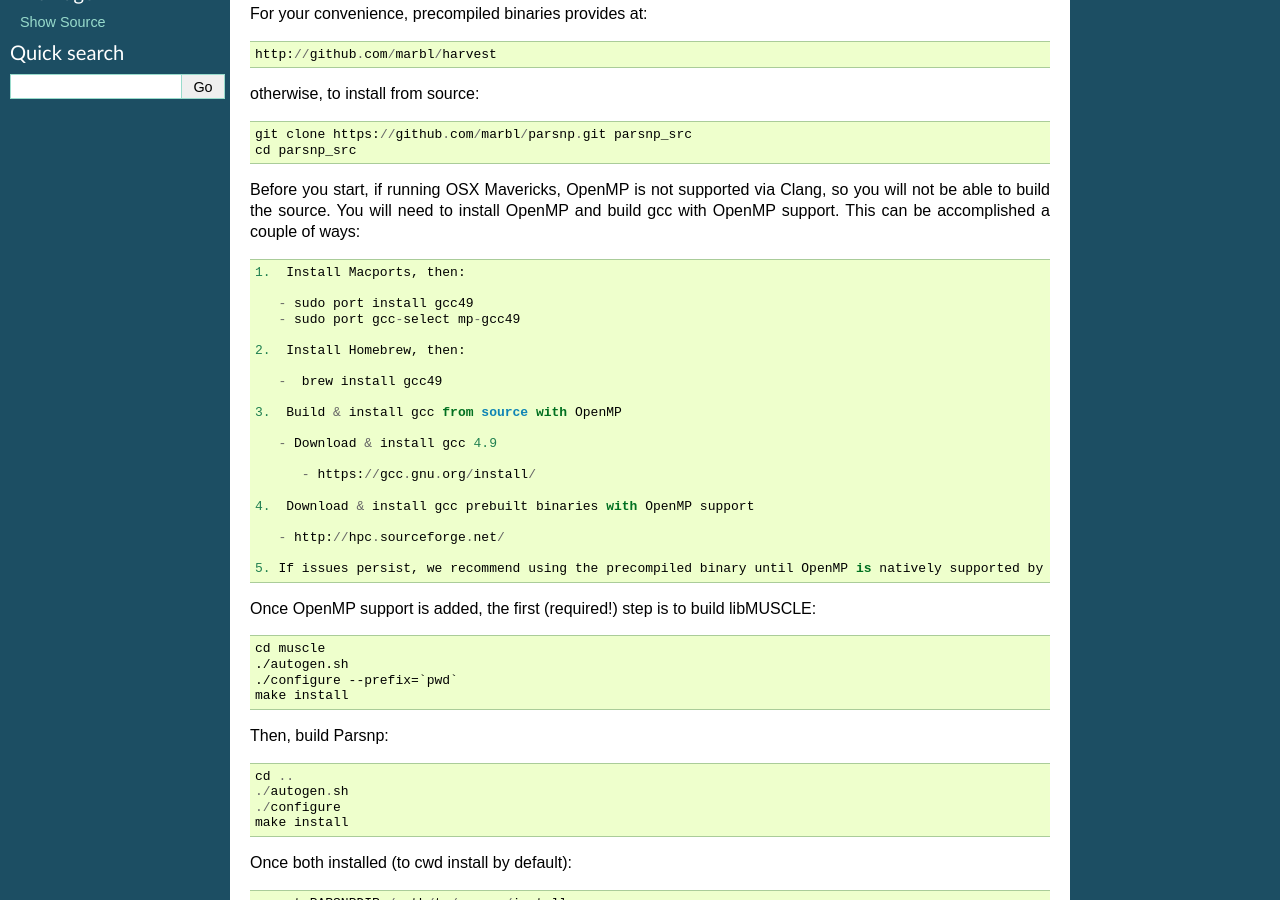
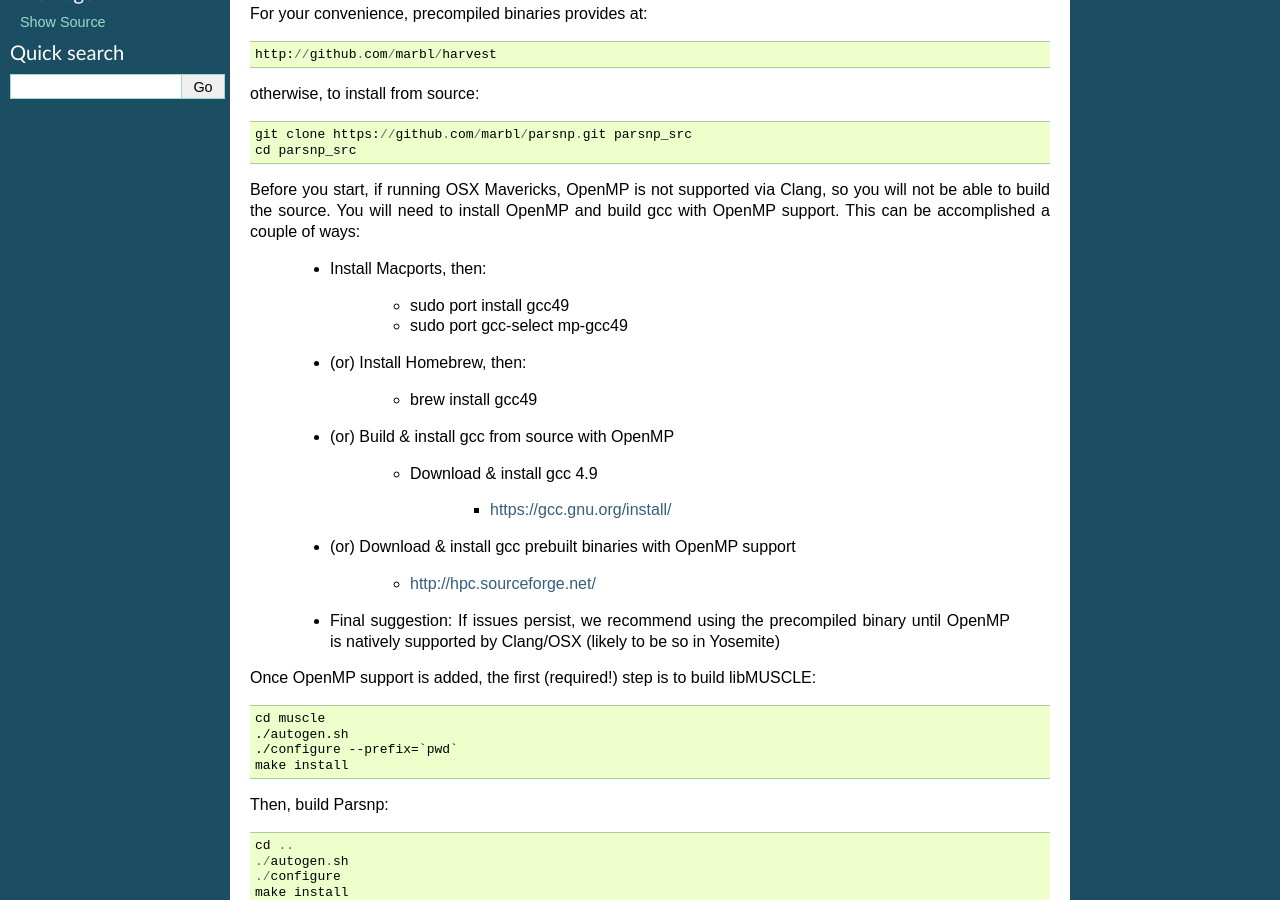
Before and after one commit to marbl/harvest, a Sphinx documentation site: the page built from docs/content/parsnp/installation.rst, in a window 1280 px wide and 900 px high, scrolled down 322 px. Built offline with Sphinx 7.4.7, drawn with Linux system fonts in a browser that asks for light colours; pages that are not in the unit, such as notebooks, are missing from menus.

Commit message:
Update installation.rst

```diff
--- a/docs/content/parsnp/installation.rst
+++ b/docs/content/parsnp/installation.rst
@@ -22,29 +22,28 @@ otherwise, to install from source::
     git clone https://github.com/marbl/parsnp.git parsnp_src
     cd parsnp_src
 
-Before you start, if running OSX Mavericks, OpenMP is not supported via Clang, so you will not be able to build the source. You will need to install OpenMP and build gcc with OpenMP support. This can be accomplished a couple of ways::
+Before you start, if running OSX Mavericks, OpenMP is not supported via Clang, so you will not be able to build the source. You will need to install OpenMP and build gcc with OpenMP support. This can be accomplished a couple of ways:
 
-    1.  Install Macports, then:
+    * Install Macports, then:
 
        - sudo port install gcc49
        - sudo port gcc-select mp-gcc49
 
-    2.  Install Homebrew, then:
+    * (or) Install Homebrew, then:
 
        -  brew install gcc49
 
-    3.  Build & install gcc from source with OpenMP
+    * (or) Build & install gcc from source with OpenMP
 
        - Download & install gcc 4.9
 
           - https://gcc.gnu.org/install/
 
-    4.  Download & install gcc prebuilt binaries with OpenMP support
+    * (or) Download & install gcc prebuilt binaries with OpenMP support
 
        - http://hpc.sourceforge.net/
 
-    5. If issues persist, we recommend using the precompiled binary until OpenMP is natively supported by Clang/OSX (likely to be so in Yosemite)
-
+    * Final suggestion: If issues persist, we recommend using the precompiled binary until OpenMP is natively supported by Clang/OSX (likely to be so in Yosemite)
 Once OpenMP support is added, the first (required!) step is to build libMUSCLE::
 
     cd muscle
```
